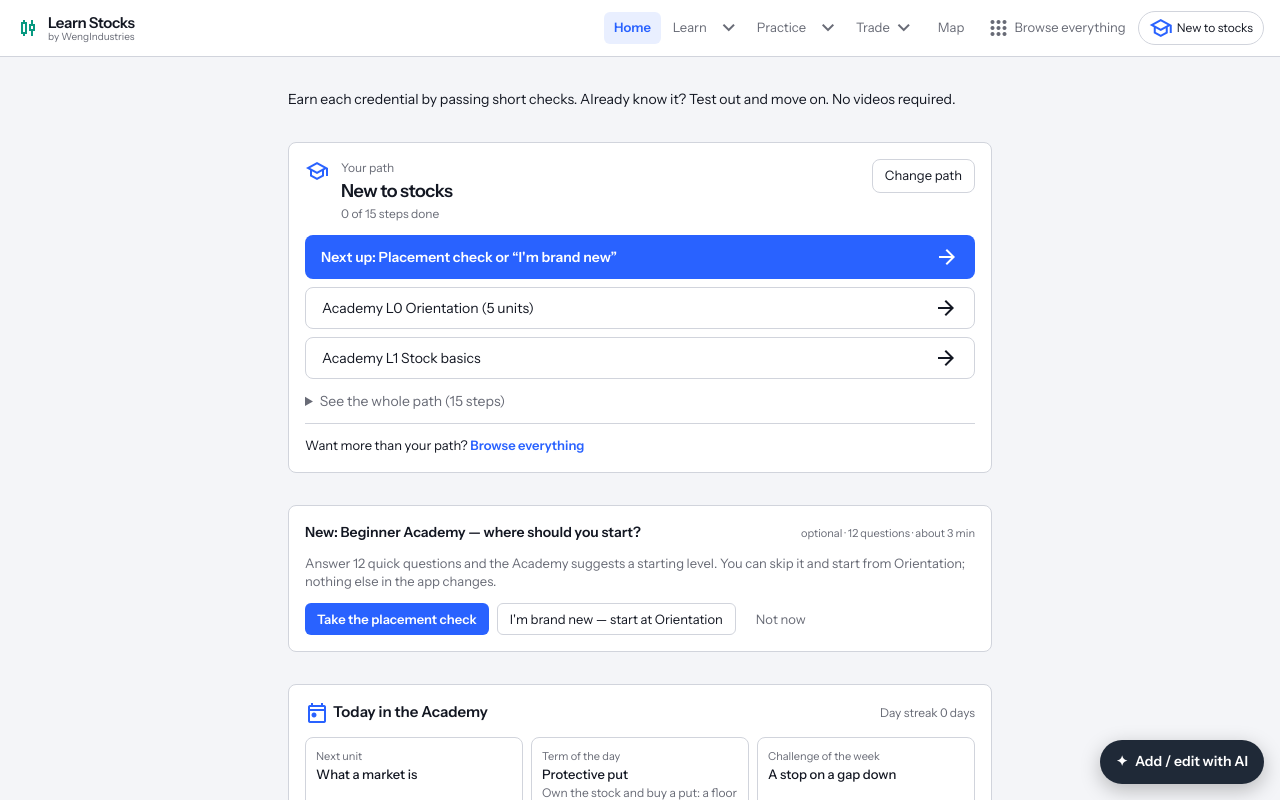
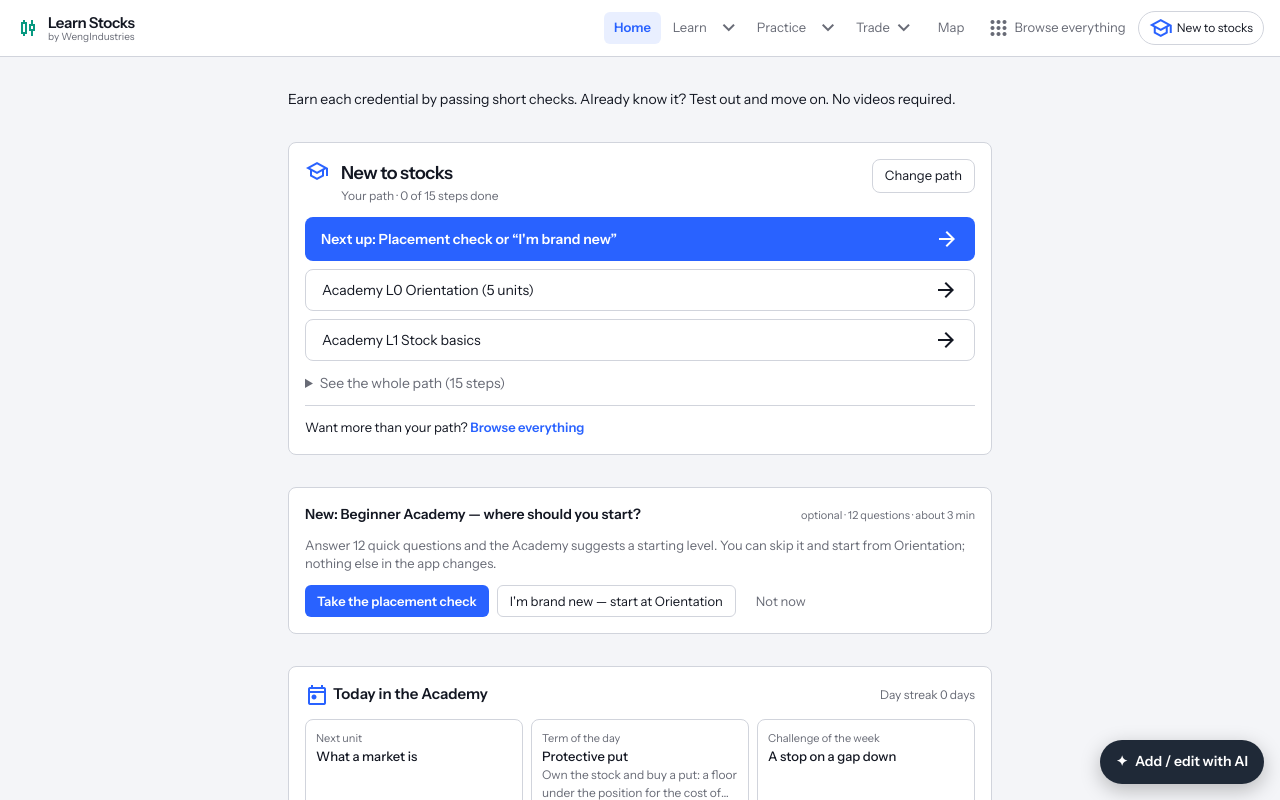
Before and after one commit to Siphon880gh/Stocks-Trainer, a React (Vite) app: page / in a window 1280 px wide. Both pictures are taken after a click on the button 470 px from the left and 269 px from the top of the page. Shown: the top 800 px of the page. Built offline with nearby package versions, Linux system fonts and the light colour scheme.

Commit message:
Drop the Your path eyebrow above the Next up heading and carry it in the progress line instead.

```diff
--- a/src/components/NextUpCard.tsx
+++ b/src/components/NextUpCard.tsx
@@ -33,12 +33,14 @@ export default function NextUpCard({ track }: { track: Track }) {
       <div className="flex flex-wrap items-start gap-3">
         <span className="material-symbols-outlined text-primary text-[26px]" aria-hidden>{track.icon}</span>
         <div className="flex-1 min-w-[180px]">
-          <p className="text-[12px] text-muted">Your path</p>
-          <h2 id="next-up-title" className="text-lg font-semibold tracking-tight">{track.title}</h2>
+          <h2 id="next-up-title" className="text-lg font-semibold tracking-tight">
+            <span className="sr-only">Your path: </span>
+            {track.title}
+          </h2>
           {everything ? (
             <p className="text-[12px] text-muted">Every section is open. Start from the full catalog, the Table of Contents or the map.</p>
           ) : (
-            <p className="text-[12px] text-muted" data-testid="next-up-count">{done} of {track.steps.length} steps done</p>
+            <p className="text-[12px] text-muted" data-testid="next-up-count">Your path · {done} of {track.steps.length} steps done</p>
           )}
         </div>
         <button
```
